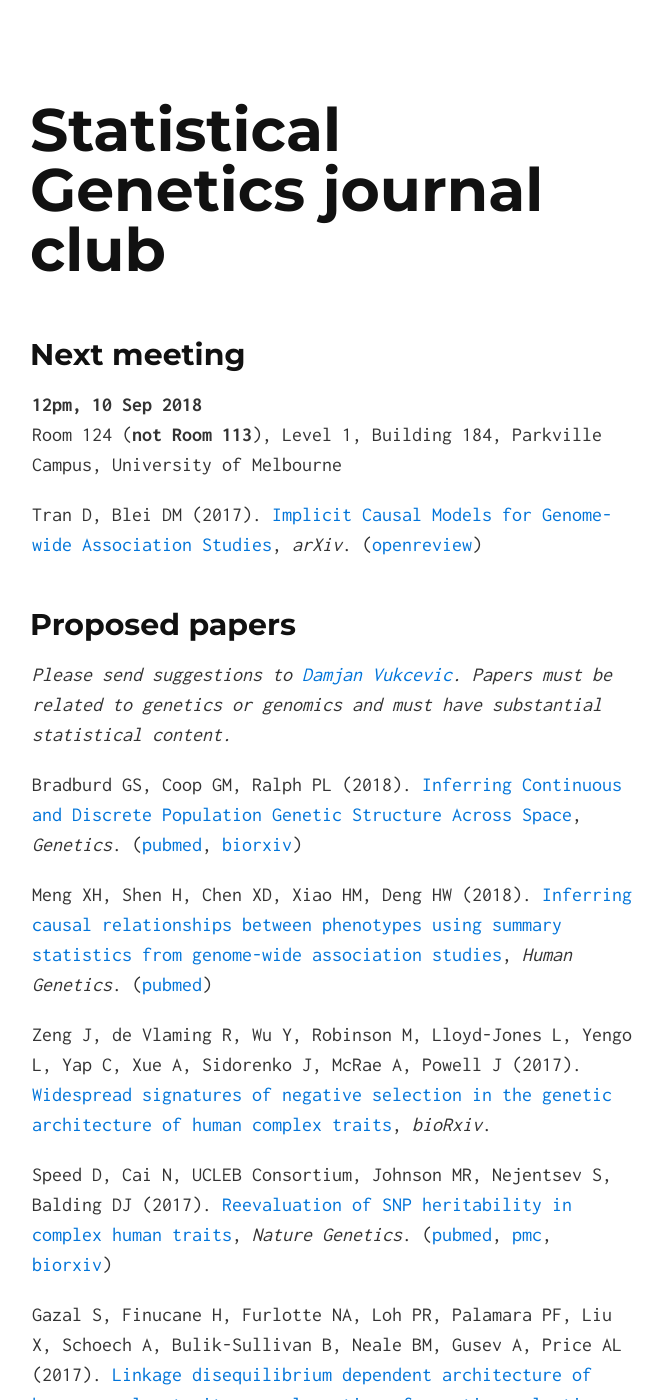
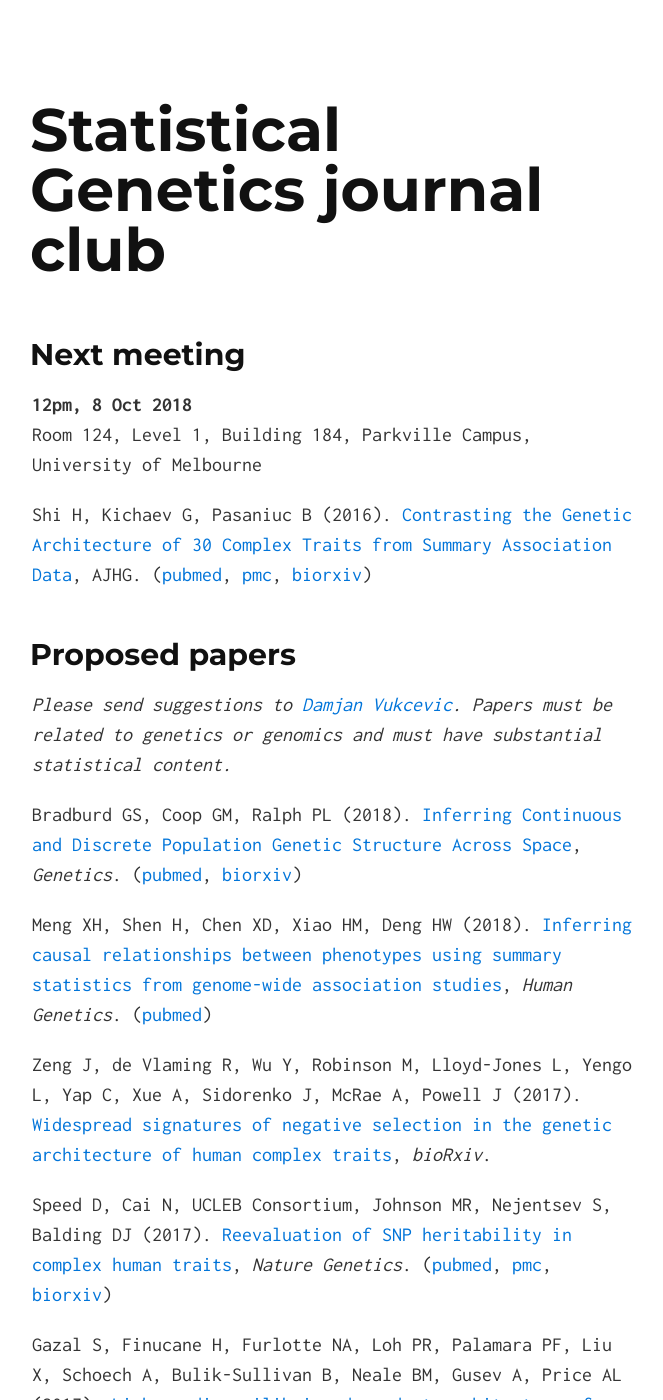
Before and after one commit to melbintgen/statgen-journal-club, a Jekyll site: the page built from index.md, in a window 1280 px wide and 1400 px high. Shown: the whole window, without its empty margins (308-971 px from the left). Built offline with Jekyll 4.4.1, drawn with Linux system fonts in a browser that asks for light colours; our own code applies the rules of GitHub Pages for plain Markdown files; some of the changed text lies outside the part shown.

Commit message:
Announce meeting for 8 Oct 2018

```diff
--- a/index.md
+++ b/index.md
@@ -5,13 +5,16 @@ layout: default
 
 ## Next meeting
 
-**12pm, 10 Sep 2018**
-Room 124 (**not Room 113**), Level 1, Building 184, Parkville Campus,
+**12pm, 8 Oct 2018**
+Room 124, Level 1, Building 184, Parkville Campus,
 University of Melbourne
 
-Tran D, Blei DM (2017).  [Implicit Causal Models for Genome-wide Association
-Studies](https://arxiv.org/abs/1710.10742), *arXiv*.
-([openreview](https://openreview.net/forum?id=SyELrEeAb))
+Shi H, Kichaev G, Pasaniuc B (2016).  [Contrasting the Genetic Architecture of
+30 Complex Traits from Summary Association
+Data](https://doi.org/10.1016/j.ajhg.2016.05.013), AJHG.
+([pubmed](https://www.ncbi.nlm.nih.gov/pubmed/27346688),
+[pmc](https://www.ncbi.nlm.nih.gov/pmc/articles/PMC5005444/),
+[biorxiv](https://doi.org/10.1101/035907))
 
 
 ## Proposed papers
```
Also changed, not shown: other parts of index.md (+4 -0 lines).
